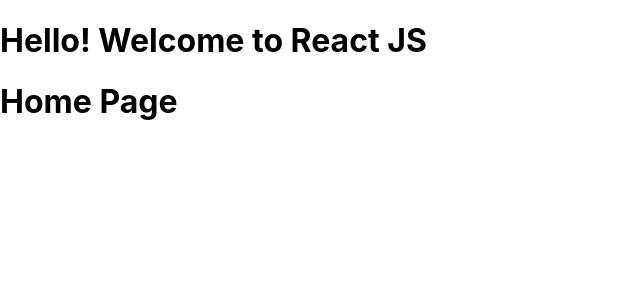
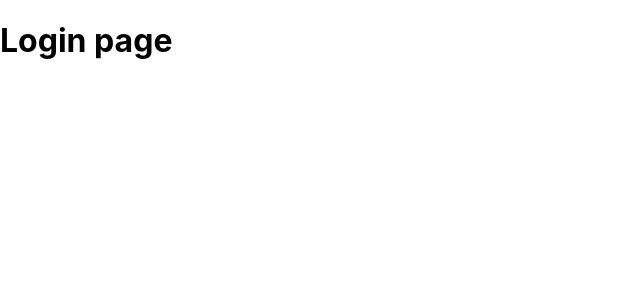
Before and after one commit to karthickvkumar/vcentry27, a React (Create React App) app in the folder learning-react/: page /login in a window 1280 px wide. Shown: the top 300 px of the page, without its empty margins (0-640 px from the left). Built offline with nearby package versions, Linux system fonts and the light colour scheme.

Commit message:
commit message

```diff
--- a/learning-react/package.json
+++ b/learning-react/package.json
@@ -8,6 +8,7 @@
     "@testing-library/user-event": "^13.5.0",
     "react": "^18.2.0",
     "react-dom": "^18.2.0",
+    "react-router-dom": "^6.17.0",
     "react-scripts": "5.0.1",
     "web-vitals": "^2.1.4"
   },
--- a/learning-react/src/App.js
+++ b/learning-react/src/App.js
@@ -1,11 +1,19 @@
+import React from "react";
+import {BrowserRouter, Routes, Route} from "react-router-dom";
+
 import HomeScreen from "./screens/home-page";
+import LoginScreen from "./screens/login-page";
+import ContactScreen from "./screens/contact-page";
 
 function App(){
   return(
-    <div>
-      <h1>Hello! Welcome to React JS</h1>
-      <HomeScreen></HomeScreen>
-    </div>
+    <BrowserRouter>
+      <Routes>
+        <Route path="login" element={<LoginScreen></LoginScreen>}></Route>
+        <Route path="home" element={<HomeScreen></HomeScreen>}></Route>
+        <Route path="contact" element={<ContactScreen></ContactScreen>}></Route>
+      </Routes>
+    </BrowserRouter>
   )
 }
 
--- /dev/null
+++ b/learning-react/src/screens/contact-page.js
@@ -0,0 +1,9 @@
+const ContactScreen = () => {
+  return(
+    <div>
+      <h1>Contact Page</h1>
+    </div>
+  )
+}
+
+export default ContactScreen;
--- /dev/null
+++ b/learning-react/src/screens/login-page.js
@@ -0,0 +1,9 @@
+const LoginScreen = () => {
+  return(
+    <div>
+      <h1>Login page</h1>
+    </div>
+  )
+}
+
+export default LoginScreen;
```
Also changed, not shown: 2 other files (tests, documents, lock files or other folders).
